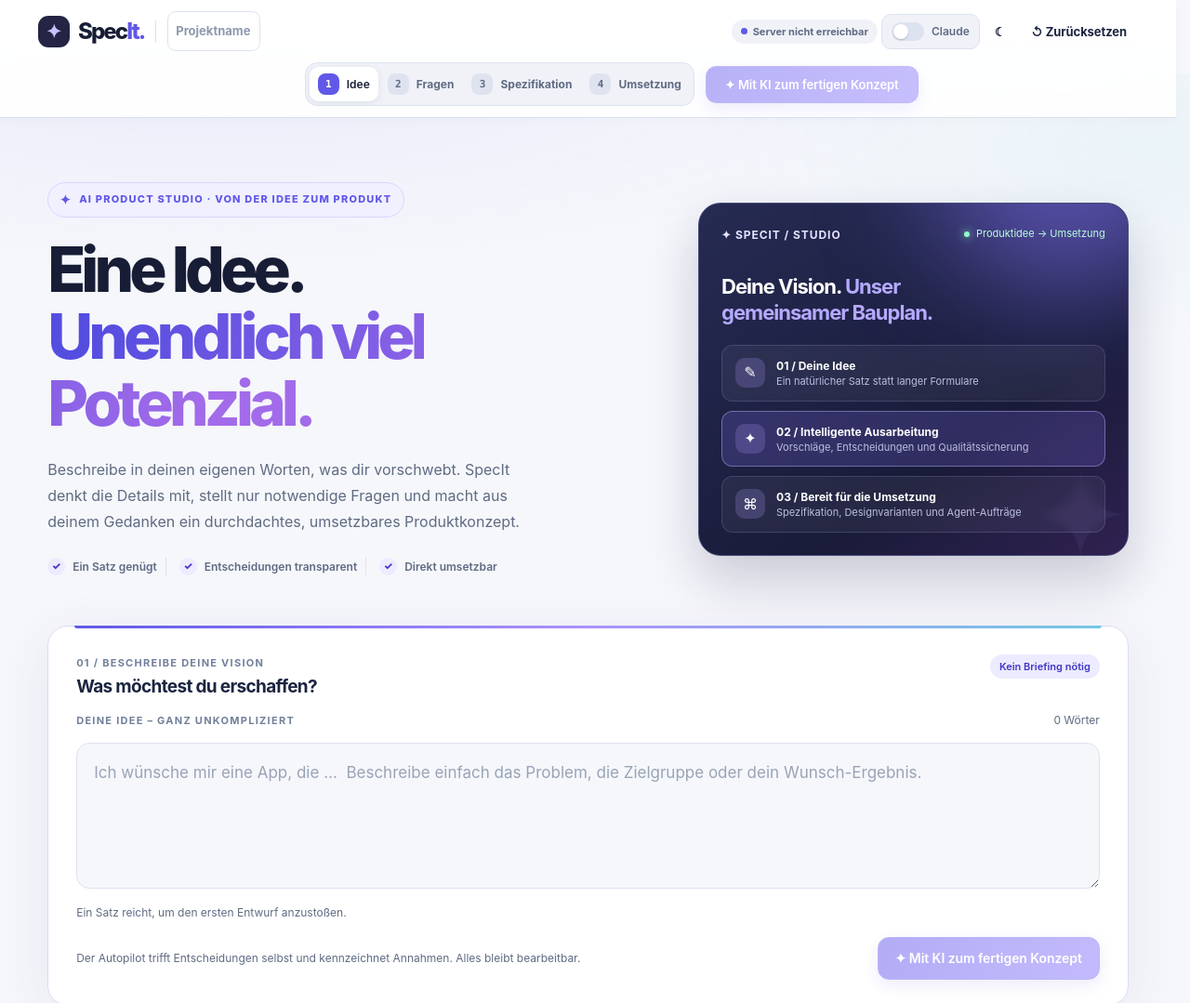
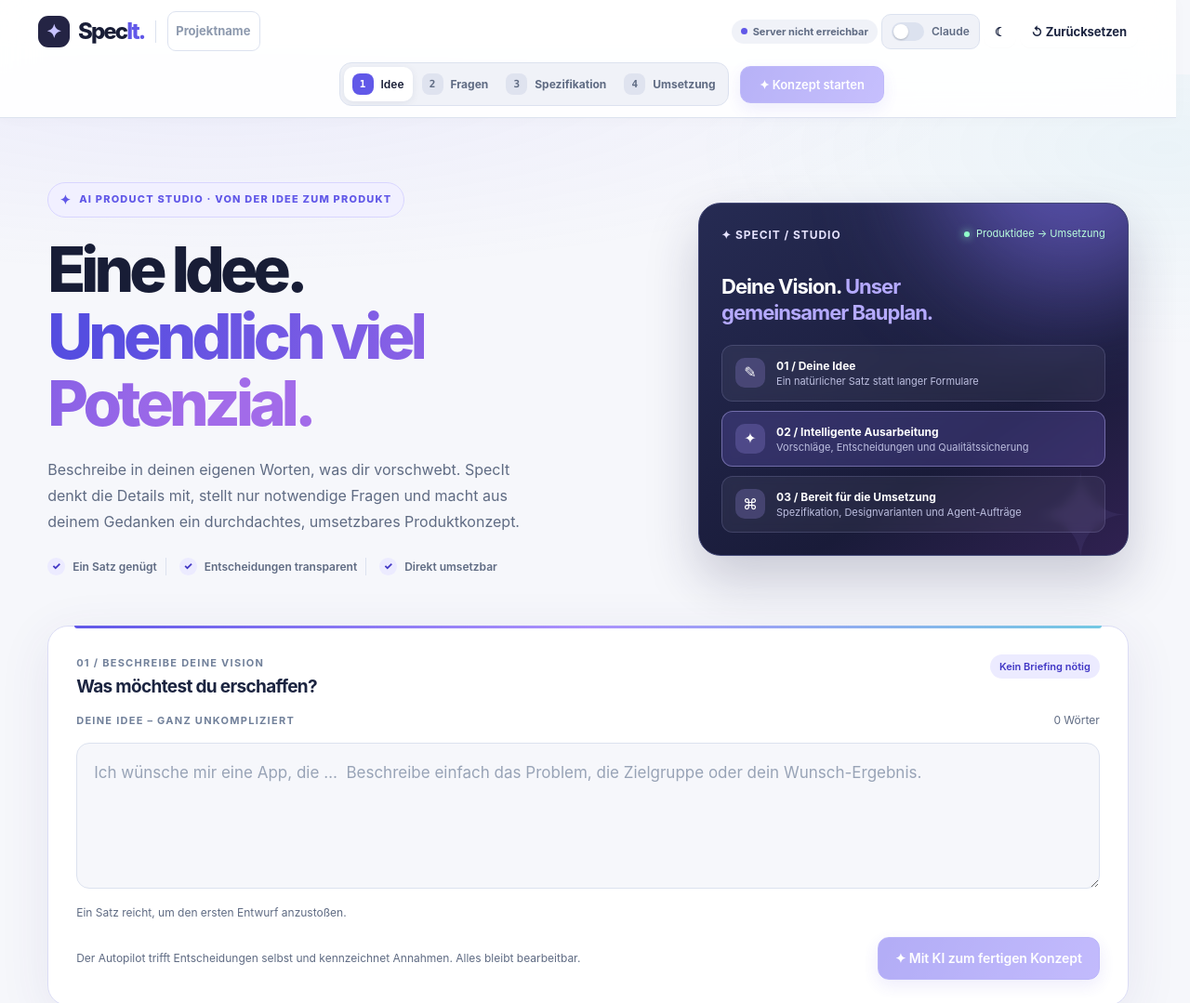
Before and after one commit to ccogit/SpecIt, a website: page public/index.html in a window 1280 px wide. Shown: the top 1079 px of the page at 93% size. Drawn offline with Linux system fonts and the light colour scheme; no server answers.

Commit message:
style(nav): use compact, unambiguous start label

```diff
--- a/public/index.html
+++ b/public/index.html
@@ -972,7 +972,7 @@ function navUI(){
   const target=nextOf(),next=$('navNext'),back=$('navBack');
   back.style.visibility=s.phase?'visible':'hidden';back.textContent='←';back.title='Zurück zu „'+(phaseNames[s.phase-1]||'')+'“';back.setAttribute('aria-label',back.title);
   next.style.visibility=target?'visible':'hidden';
-  if(target){next.textContent=s.phase===0?(target===$('magicStart')?$('magicStart').textContent:$('deriveLabel').textContent):target.textContent;next.disabled=target.disabled||(s.phase===0&&!s.idea.trim())}
+  if(target){next.textContent=s.phase===0?(target===$('magicStart')?'✦ Konzept starten':$('deriveLabel').textContent):target.textContent;next.disabled=target.disabled||(s.phase===0&&!s.idea.trim())}
   $('navHint').textContent='Schritt '+(s.phase+1)+' von '+phaseNames.length+' · '+phaseNames[s.phase];
 }
 $('navNext').onclick=()=>nextOf()?.click();
```
